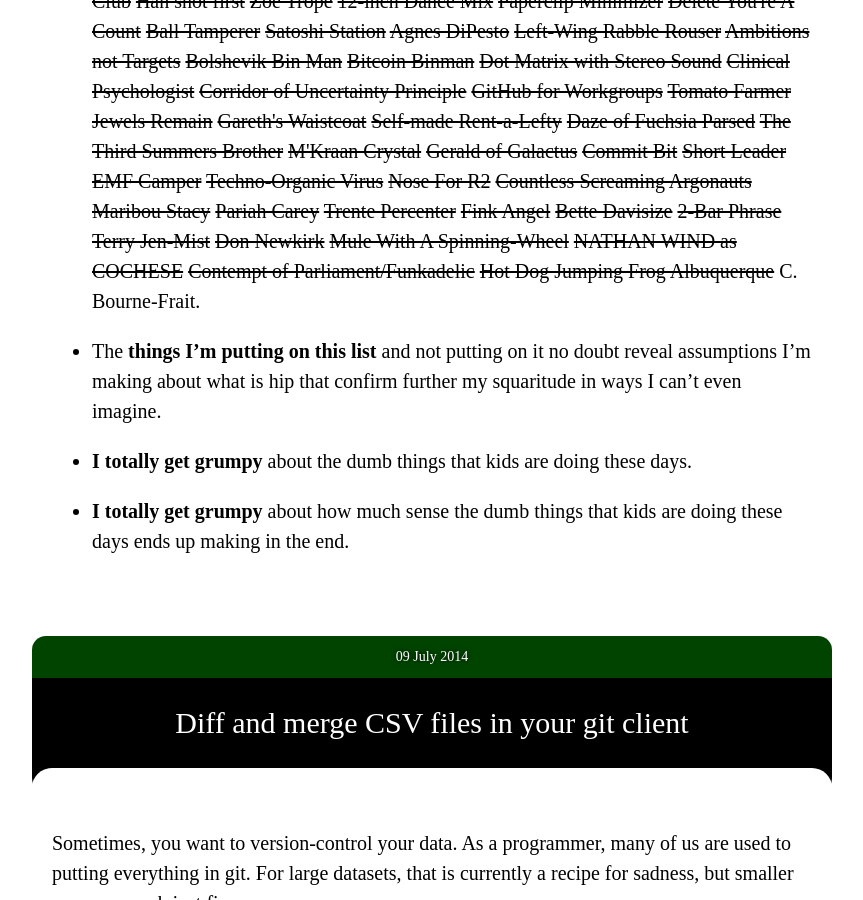
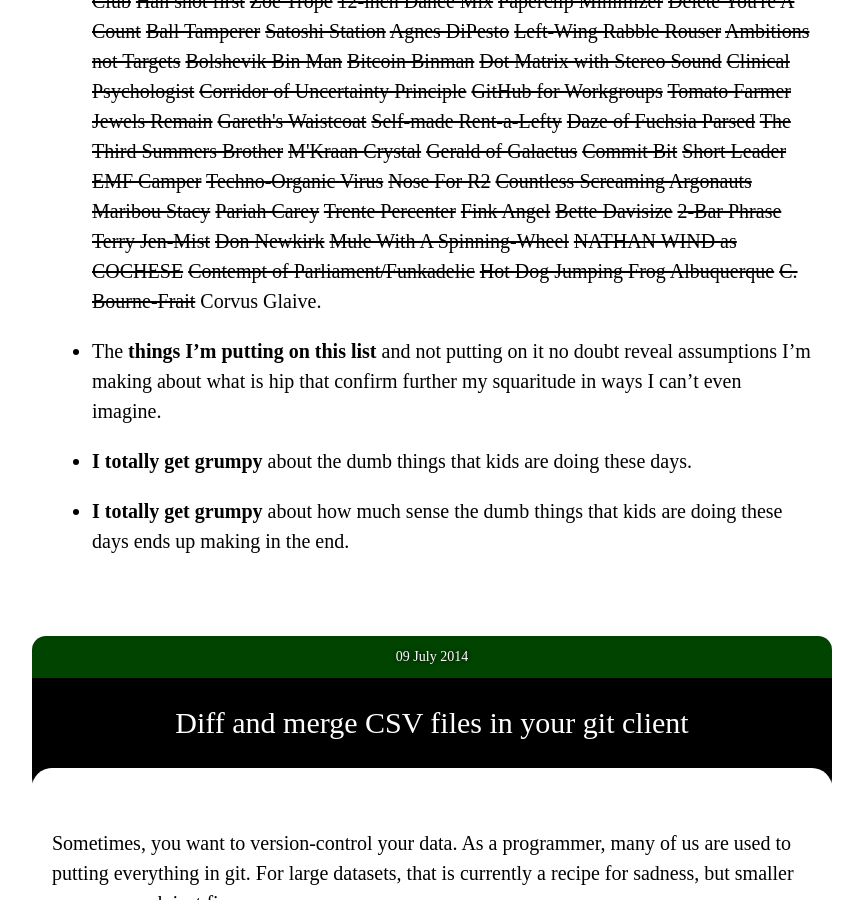
Before and after one commit to paulfitz/paulfitz.github.io, a Jekyll site: the page built from index.html, in a window 1280 px wide and 900 px high, scrolled down 20826 px. Shown: the whole window, without its empty margins (208-1071 px from the left). Built offline with Jekyll 4.4.1, drawn with Linux system fonts in a browser that asks for light colours; nearby versions of some CDN libraries.

Commit message:
more pike

```diff
--- a/_data/pikes.json
+++ b/_data/pikes.json
@@ -179,5 +179,6 @@
   "NATHAN WIND as COCHESE",
   "Contempt of Parliament/Funkadelic",
   "Hot Dog Jumping Frog Albuquerque",
-  "C. Bourne-Frait"
+  "C. Bourne-Frait",
+  "Corvus Glaive"
 ]
```
